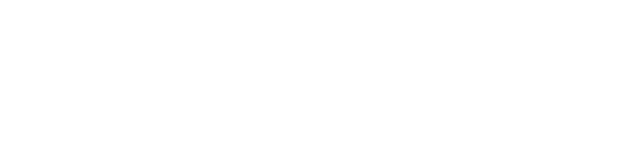
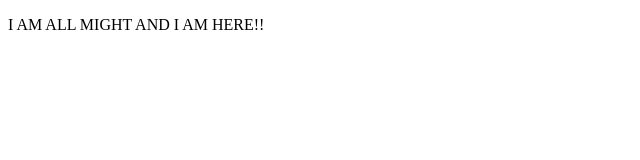
Before and after one commit to gholmesjr84/gholmesjr84.github.io, a plain HTML site: page index.html in a window 1280 px wide. Shown: the whole page, without its empty margins (0-640 px from the left). Drawn offline with Linux system fonts and the light colour scheme.

Commit message:
uploading changes

```diff
--- a/index.html
+++ b/index.html
@@ -4,9 +4,10 @@
     <meta charset="UTF-8">
     <meta name="viewport" content="width=device-width, initial-scale=1.0">
     <meta http-equiv="X-UA-Compatible" content="ie=edge">
-    <title>Document</title>
+    <title>I AM HERE!</title>
 </head>
 <body>
+    <p>I AM ALL MIGHT AND I AM HERE!!</p>
 
 </body>
 </html>
```
